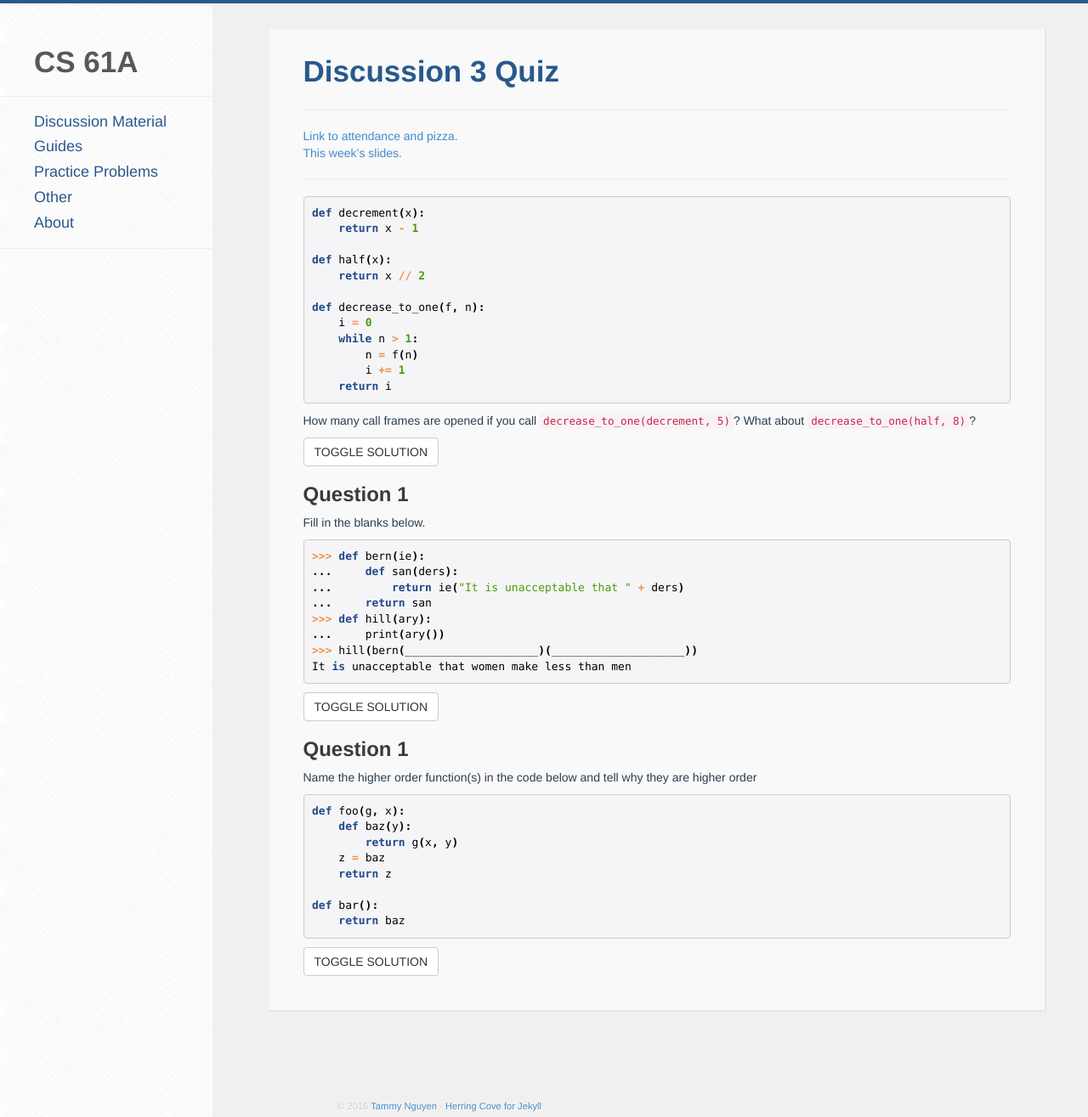
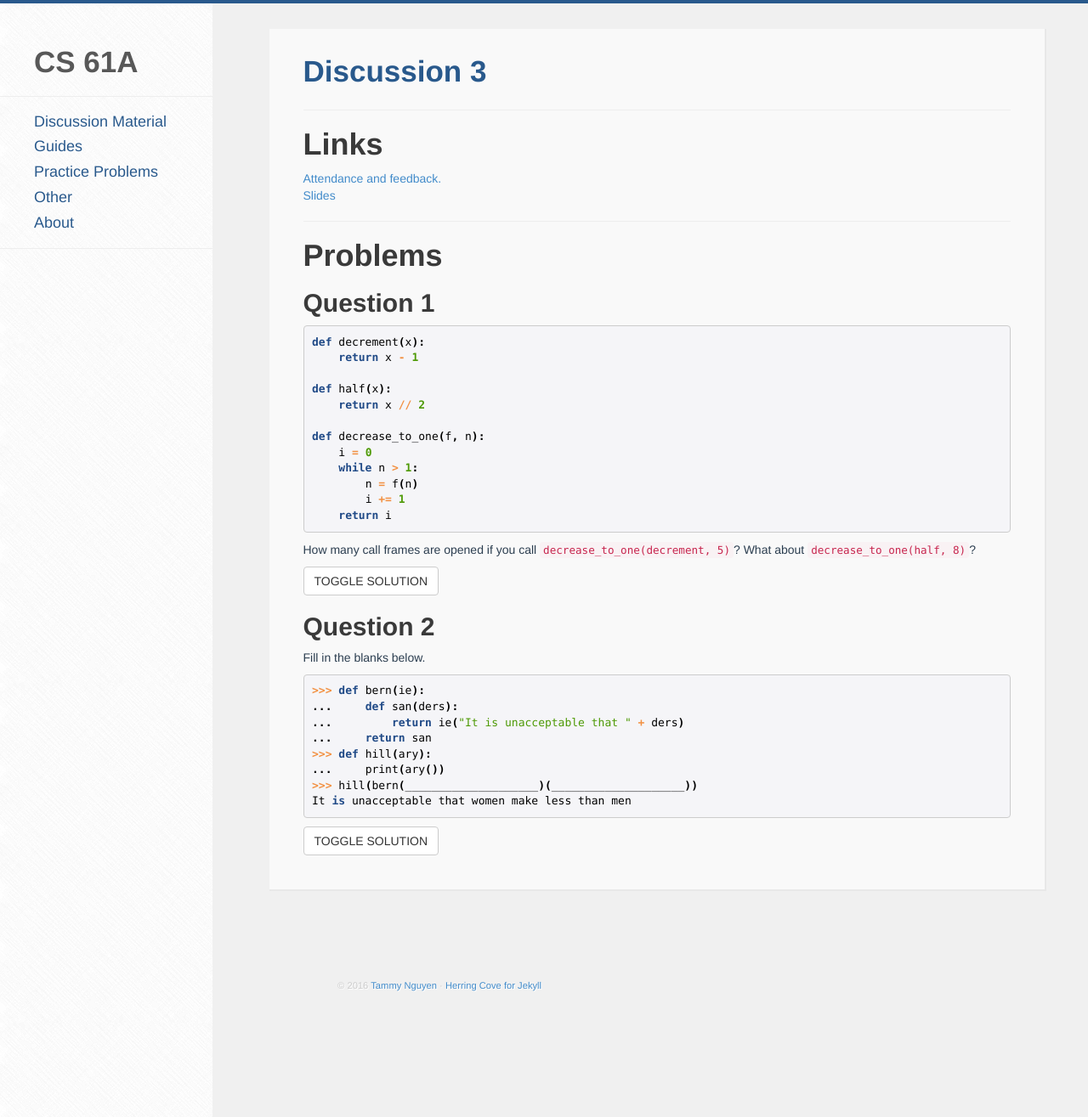
Before and after one commit to tammydonguyen/cs61a, a Jekyll site: the page built from discussion/_posts/2016-06-28-disc02.markdown, in a window 1280 px wide and 1315 px high. Shown: the whole window at 85% size. Built offline with Jekyll 4.4.1, drawn with Linux system fonts in a browser that asks for light colours; nearby versions of some CDN libraries.

Commit message:
disc02 material

```diff
--- a/discussion/_posts/2015-10-04-quiz3.markdown
+++ b/discussion/_posts/2016-06-28-disc02.markdown
@@ -1,14 +1,18 @@
 ---
 layout: post
-title:  "Discussion 3 Quiz"
+title:  "Discussion 3"
 date:   2016-06-28 13:00:00
-categories: quizzes
+categories: discussion
 ---
 
-[Link to attendance and pizza.](http://tiny.cc/tammydisc3)
-[This week's slides.](https://docs.google.com/presentation/d/1cfwWzadsrDU5RFfsLNQLVahf3m3dhX7f-iI-NdkB0aY/edit?usp=sharing)
+# Links
+[Attendance and feedback.](http://tiny.cc/tammy-disc02)
+[Slides](https://docs.google.com/a/berkeley.edu/presentation/d/1gg8jKn3-bIQ6ziJds53cb3WxhEeY0yazm_tW7cHua5c/edit?usp=sharing)
 
 ---
+
+# Problems
+## Question 1
 
 {% highlight python %}
 def decrement(x):
@@ -34,7 +38,7 @@ How many call frames are opened if you call `decrease_to_one(decrement, 5)`? Wha
 </blockquote>
 
 
-### Question 1
+## Question 2
 
 Fill in the blanks below.
 
@@ -71,26 +75,3 @@ Now, to figure out what that inner lambda should return, we must turn back to <c
 <b>Important note #1:</b> Throughout the explanation I said that certain variables are bound to <code>lambda ... : ...</code>. I do not that the variables are literally bound to those lambda expressions; it was simply a clean way to refer to certain functions. Remember than lambda expressions are just unevaluated expressions just like <code>2+4</code>. What I mean is that the variable is bound to the function object that that lambda expression creates. <br/><br/>
 <b>Important note #2:</b> I don't expect you to read through this lengthy explanation and totally understand everything that's going on. For that reason I highly recommend drawing out the environment diagram. You can find the solution to the environment diagram <a href="http://pythontutor.com/composingprograms.html#code=def+bern(ie%29%3A%0A++++def+san(ders%29%3A%0A++++++++return+ie(%22It+is+unacceptable+that+%22+%2B+ders%29%0A++++return+san%0Adef+hill(ary%29%3A%0A++++print(ary(%29%29%0Ahill(bern(lambda+x%3A+lambda%3A+x%29(%22women+make+less+than+men%22%29%29&mode=display&origin=composingprograms.js&cumulative=true&py=3&rawInputLstJSON=%5B%5D&curInstr=19">here</a>.
 </blockquote>
-
-
-### Question 1
-
-Name the higher order function(s) in the code below and tell why they are higher order
-
-{% highlight python %}
-def foo(g, x):
-    def baz(y):
-        return g(x, y)
-    z = baz
-    return z
-
-def bar():
-    return baz
-{% endhighlight %}
-
-<a class="btn btn-default solution-toggle">TOGGLE SOLUTION</a>
-
-<blockquote class="solution"><code>foo</code> is higher order because it takes in a function as its first argument (parameter <code>g</code>) as well as returns the function object <code>baz</code> referenced to by <code>z</code>. <br/>
-<code>baz</code> is not higher order because it neither takes in a function as an argument nor returns a function. Rather, it returns a <i>function call</i> to <code>g</code> on the arguments <code>x</code> and <code>y</code>. <br/>
-<code>bar</code> is also not higher order because it neither takes in a function as an argument nor returns a function. In fact, when called, a <code>NameError</code> will be raised because there is no name <code>bar</code> defined in its environment.
-</blockquote>
```
